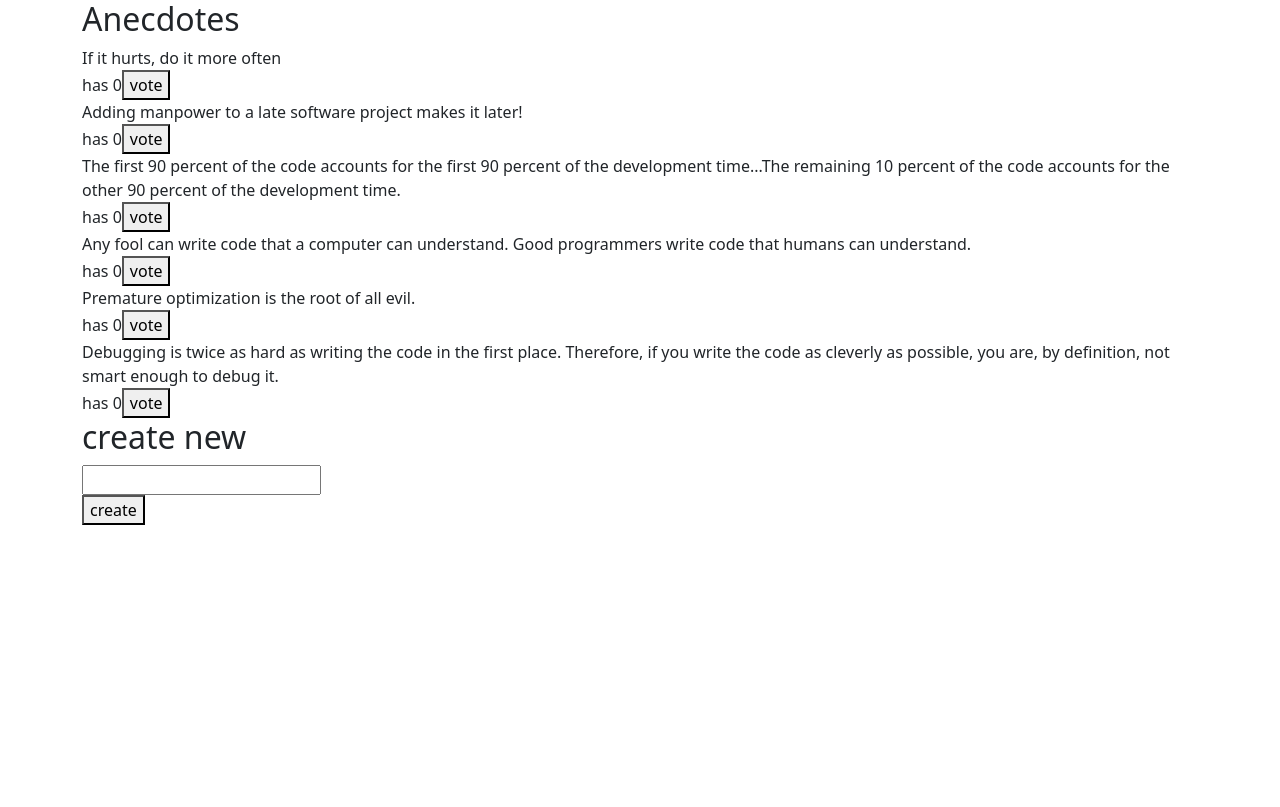
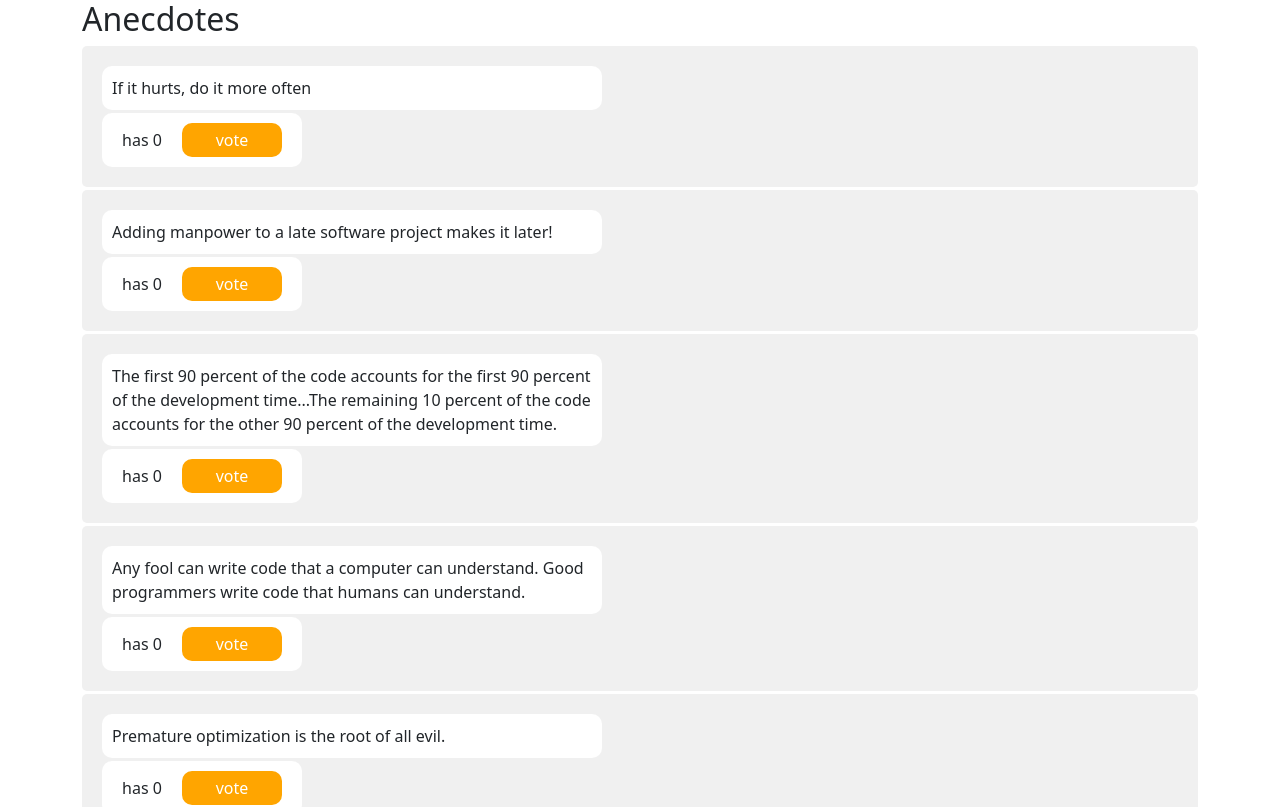
Before and after one commit to Peterzolo/part6, a React (Create React App) app: page / in a window 1280 px wide. Shown: the top 807 px of the page. Built offline with nearby package versions, Linux system fonts and the light colour scheme.

Commit message:
anecdote
Modified code

```diff
--- a/src/components/anecdotes/Anecdote.jsx
+++ b/src/components/anecdotes/Anecdote.jsx
@@ -10,11 +10,11 @@ const Anecdote = () => {
     <div className="container">
       <h2>Anecdotes</h2>
       {anecdotes.map((anecdote) => (
-        <div key={anecdote.id}>
-          <div>{anecdote.content}</div>
+        <div key={anecdote.id} className="anecdote-wrapper">
+          <div className="content">{anecdote.content}</div>
           <div className="vote-counts">
             has {anecdote.votes}
-            <button>vote</button>
+            <button className="vote-btn">vote</button>
             {/* <button onClick={() => vote(anecdote.id)}>vote</button> */}
           </div>
         </div>
--- a/src/components/anecdotes/Anecdotes.css
+++ b/src/components/anecdotes/Anecdotes.css
@@ -0,0 +1,32 @@
+.anecdote-wrapper {
+  background-color: #f0f0f0;
+  padding: 20px;
+  margin-top: 3px;
+  border-radius: 5px;
+}
+
+.vote-counts {
+  background-color: white;
+  width: 200px;
+  padding: 10px;
+  display: flex;
+  align-items: center;
+  justify-content: space-around;
+  margin-top: 3px;
+  border-radius: 10px;
+}
+.content {
+  background-color: white;
+  width: 500px;
+  padding: 10px;
+  border-radius: 10px;
+}
+
+.vote-btn {
+  padding: 5px;
+  width: 100px;
+  background-color: orange;
+  color: white;
+  border: none;
+  border-radius: 10px;
+}
```
